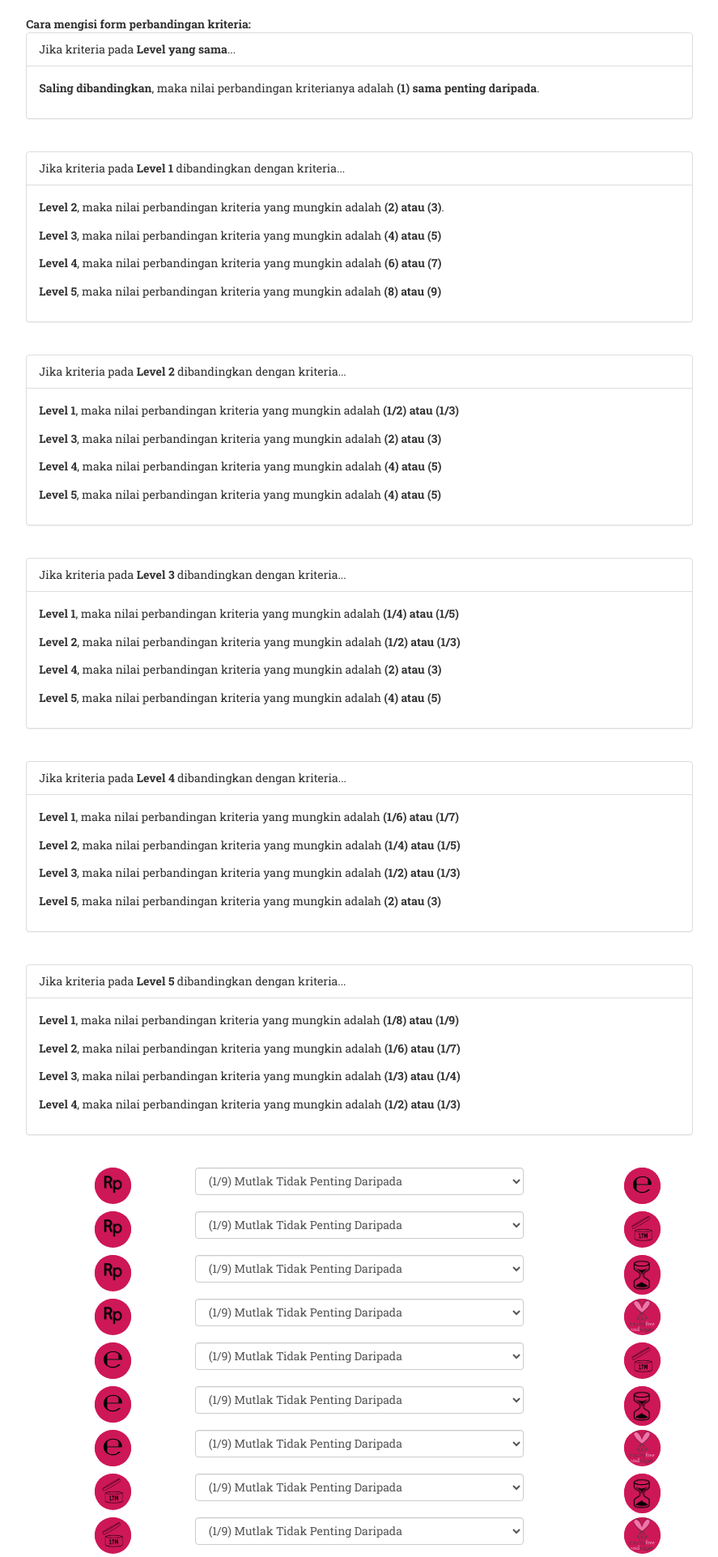
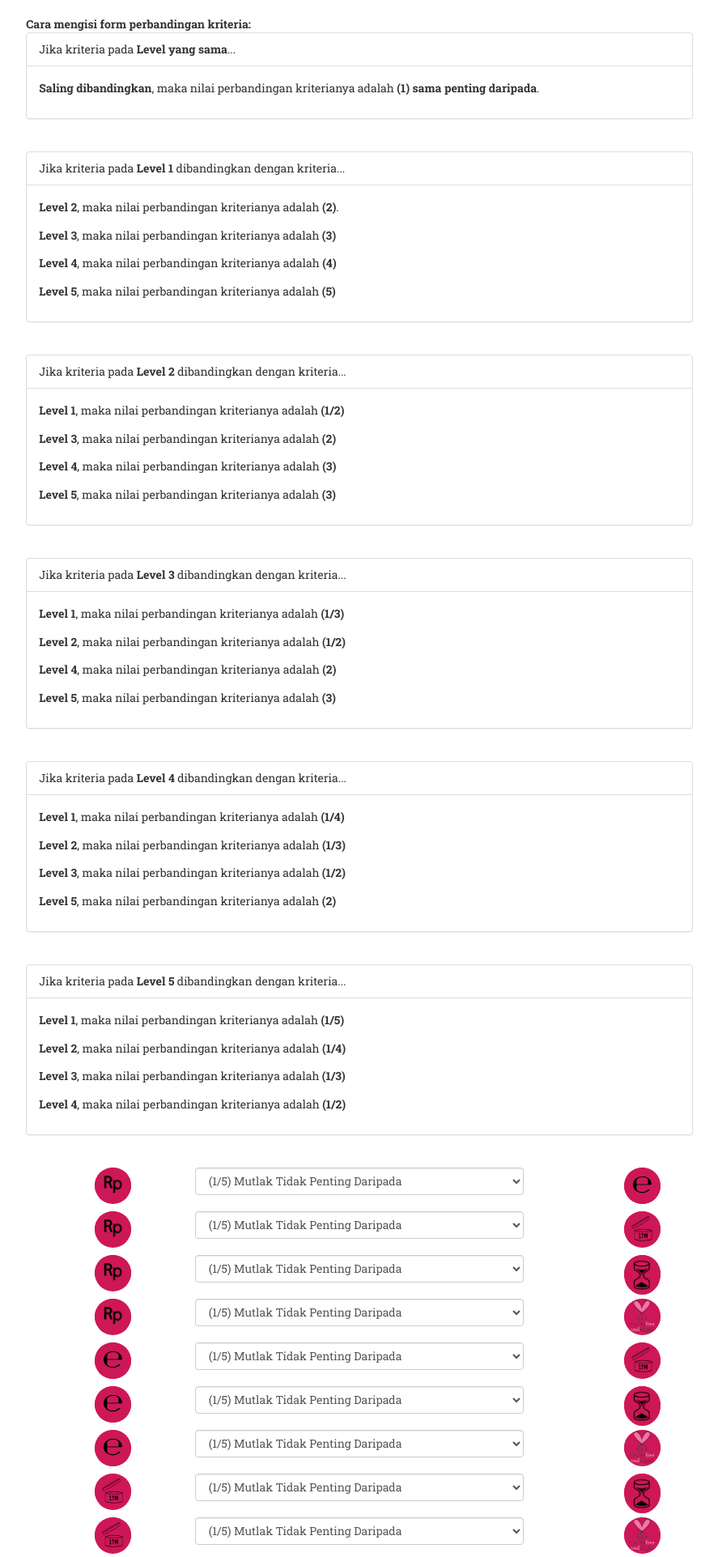
Before and after one commit to sukmadyu/lovelips, a Django app: page /ahp/input-kri/ in a window 1280 px wide. Shown: the part 986-2909 px from the top of the page at 81% size, without its empty margins (196-1083 px from the left). Run offline with Django 3.2, Linux system fonts and the light colour scheme; some libraries are stand-ins or nearby versions; some web fonts are replaced.

Commit message:
javascript worked

```diff
--- a/lovelips/forms.py
+++ b/lovelips/forms.py
@@ -59,23 +59,23 @@ class AHPForm(forms.ModelForm):
         }
 class AHPKriteriaForm(forms.ModelForm):
     PLANNING_CHOICES_WITH_TITLES = (
-        (1./9, '(1/9) Mutlak Tidak Penting Daripada'),
-        (1./8, '(1/8) DIANTARA Sangat dan Mutlak Tidak Penting Daripada'),
-        (1./7, '(1/7) Sangat Tidak Penting Daripada'),
-        (1./6, '(1/6) DIANTARA Tidak Penting dan Sangat Tidak Penting Daripada'),
-        (1./5, '(1/5) Tidak Penting Daripada'),
-        (1./4, '(1/4) DIANTARA Tidak Cukup dan Tidak Penting Daripada'),
-        (1./3, '(1/3) Tidak Cukup Penting Daripada'),
-        (1./2, '(1/2) DIANTARA Sama Penting dan Tidak Cukup Penting Daripada'),
+        (1./5, '(1/5) Mutlak Tidak Penting Daripada'),
+
+        (1./4, '(1/4) Sangat Tidak Penting Daripada'),
+
+        (1./3, '(1/3) Tidak Penting Daripada'),
+
+        (1./2, '(1/2) Tidak Cukup Penting Daripada'),
+
         (1, '(1) Sama Penting Daripada'),
-        (2, '(2) DIANTARA Sama Penting dan Cukup Penting Daripada'),
-        (3, '(3) Cukup Penting Daripada'),
-        (4, '(4) DIANTARA Cukup Penting dan Lebih Penting Daripada'),
-        (5, '(5) Lebih Penting Daripada'),
-        (6, '(6) DIANTARA Lebih Penting dan Sangat Lebih Penting Daripada'),
-        (7, '(7) Sangat Lebih Penting Daripada'),
-        (8, '(8) DIANTARA Sangat dan Mutlak Lebih Penting Daripada'),
-        (9, '(9) Mutlak Lebih Penting Daripada'),
+
+        (2, '(2) Cukup Penting Daripada'),
+
+        (3, '(3) Lebih Penting Daripada'),
+
+        (4, '(4) Sangat Lebih Penting Daripada'),
+
+        (5, '(5) Mutlak Lebih Penting Daripada'),
     )
 
 
--- a/templates/ahp/input-kri.html
+++ b/templates/ahp/input-kri.html
@@ -102,10 +102,10 @@
 									Jika kriteria pada <strong>Level 1</strong> dibandingkan dengan kriteria...
 								</div>
 								<div class="panel-body">
-									<p><strong>Level 2</strong>, maka nilai perbandingan kriteria yang mungkin adalah <strong>(2) atau (3)</strong>.</p>
-									<p><strong>Level 3</strong>, maka nilai perbandingan kriteria yang mungkin adalah <strong>(4) atau (5)</strong></p>
-									<p><strong>Level 4</strong>, maka nilai perbandingan kriteria yang mungkin adalah <strong>(6) atau (7)</strong></p>
-									<p><strong>Level 5</strong>, maka nilai perbandingan kriteria yang mungkin adalah <strong>(8) atau (9)</strong></p>
+									<p><strong>Level 2</strong>, maka nilai perbandingan kriterianya adalah <strong>(2)</strong>.</p>
+									<p><strong>Level 3</strong>, maka nilai perbandingan kriterianya adalah <strong>(3)</strong></p>
+									<p><strong>Level 4</strong>, maka nilai perbandingan kriterianya adalah <strong>(4)</strong></p>
+									<p><strong>Level 5</strong>, maka nilai perbandingan kriterianya adalah <strong>(5)</strong></p>
 								</div>
 							</div>
 						</div>
@@ -118,10 +118,10 @@
 									Jika kriteria pada <strong>Level 2</strong> dibandingkan dengan kriteria...
 								</div>
 								<div class="panel-body">
-									<p><strong>Level 1</strong>, maka nilai perbandingan kriteria yang mungkin adalah <strong>(1/2) atau (1/3)</strong></p>
-									<p><strong>Level 3</strong>, maka nilai perbandingan kriteria yang mungkin adalah <strong>(2) atau (3)</strong></p>
-									<p><strong>Level 4</strong>, maka nilai perbandingan kriteria yang mungkin adalah <strong>(4) atau (5)</strong></p>
-									<p><strong>Level 5</strong>, maka nilai perbandingan kriteria yang mungkin adalah <strong>(4) atau (5)</strong></p>
+									<p><strong>Level 1</strong>, maka nilai perbandingan kriterianya adalah <strong>(1/2)</strong></p>
+									<p><strong>Level 3</strong>, maka nilai perbandingan kriterianya adalah <strong>(2)</strong></p>
+									<p><strong>Level 4</strong>, maka nilai perbandingan kriterianya adalah <strong>(3)</strong></p>
+									<p><strong>Level 5</strong>, maka nilai perbandingan kriterianya adalah <strong>(3)</strong></p>
 								</div>
 							</div>
 						</div>
@@ -134,10 +134,10 @@
 									Jika kriteria pada <strong>Level 3</strong> dibandingkan dengan kriteria...
 								</div>
 								<div class="panel-body">
-									<p><strong>Level 1</strong>, maka nilai perbandingan kriteria yang mungkin adalah <strong>(1/4) atau (1/5)</strong></p>
-									<p><strong>Level 2</strong>, maka nilai perbandingan kriteria yang mungkin adalah <strong>(1/2) atau (1/3)</strong></p>
-									<p><strong>Level 4</strong>, maka nilai perbandingan kriteria yang mungkin adalah <strong>(2) atau (3)</strong></p>
-									<p><strong>Level 5</strong>, maka nilai perbandingan kriteria yang mungkin adalah <strong>(4) atau (5)</strong></p>
+									<p><strong>Level 1</strong>, maka nilai perbandingan kriterianya adalah <strong>(1/3)</strong></p>
+									<p><strong>Level 2</strong>, maka nilai perbandingan kriterianya adalah <strong>(1/2)</strong></p>
+									<p><strong>Level 4</strong>, maka nilai perbandingan kriterianya adalah <strong>(2)</strong></p>
+									<p><strong>Level 5</strong>, maka nilai perbandingan kriterianya adalah <strong>(3)</strong></p>
 								</div>
 							</div>
 						</div>
@@ -150,10 +150,10 @@
 									Jika kriteria pada <strong>Level 4</strong> dibandingkan dengan kriteria...
 								</div>
 								<div class="panel-body">
-									<p><strong>Level 1</strong>, maka nilai perbandingan kriteria yang mungkin adalah <strong>(1/6) atau (1/7)</strong></p>
-									<p><strong>Level 2</strong>, maka nilai perbandingan kriteria yang mungkin adalah <strong>(1/4) atau (1/5)</strong></p>
-									<p><strong>Level 3</strong>, maka nilai perbandingan kriteria yang mungkin adalah <strong>(1/2) atau (1/3)</strong></p>
-									<p><strong>Level 5</strong>, maka nilai perbandingan kriteria yang mungkin adalah <strong>(2) atau (3)</strong></p>
+									<p><strong>Level 1</strong>, maka nilai perbandingan kriterianya adalah <strong>(1/4)</strong></p>
+									<p><strong>Level 2</strong>, maka nilai perbandingan kriterianya adalah <strong>(1/3)</strong></p>
+									<p><strong>Level 3</strong>, maka nilai perbandingan kriterianya adalah <strong>(1/2)</strong></p>
+									<p><strong>Level 5</strong>, maka nilai perbandingan kriterianya adalah <strong>(2)</strong></p>
 								</div>
 							</div>
 						</div>
@@ -166,10 +166,10 @@
 									Jika kriteria pada <strong>Level 5</strong> dibandingkan dengan kriteria...
 								</div>
 								<div class="panel-body">
-									<p><strong>Level 1</strong>, maka nilai perbandingan kriteria yang mungkin adalah <strong>(1/8) atau (1/9)</strong></p>
-									<p><strong>Level 2</strong>, maka nilai perbandingan kriteria yang mungkin adalah <strong>(1/6) atau (1/7)</strong></p>
-									<p><strong>Level 3</strong>, maka nilai perbandingan kriteria yang mungkin adalah <strong>(1/3) atau (1/4)</strong></p>
-									<p><strong>Level 4</strong>, maka nilai perbandingan kriteria yang mungkin adalah <strong>(1/2) atau (1/3)</strong></p>
+									<p><strong>Level 1</strong>, maka nilai perbandingan kriterianya adalah <strong>(1/5)</strong></p>
+									<p><strong>Level 2</strong>, maka nilai perbandingan kriterianya adalah <strong>(1/4)</strong></p>
+									<p><strong>Level 3</strong>, maka nilai perbandingan kriterianya adalah <strong>(1/3)</strong></p>
+									<p><strong>Level 4</strong>, maka nilai perbandingan kriterianya adalah <strong>(1/2)</strong></p>
 								</div>
 							</div>
 						</div>
@@ -387,7 +387,134 @@
                     </div>
                 </div>
                 <br>
+
+                <div class="container">
+                <div class="row">
+                    <div class="col-lg-2"></div>
+                    <div class="col-lg-2">Price</div>
+                    <div class="col-lg-2">Berat</div>
+                    <div class="col-lg-2">PAO</div>
+                    <div class="col-lg-2">CF</div>
+                    <div class="col-lg-2">Time</div>
+
+                </div>
+                <div class="row">
+                    <div class="col-lg-2">Level 1</div>
+                    <div class="col-lg-2"><input type="radio" name="price" value="1"></div>
+                    <div class="col-lg-2"><input type="radio" name="berat" value="1"></div>
+                    <div class="col-lg-2"><input type="radio" name="pao" value="1"></div>
+                    <div class="col-lg-2"><input type="radio" name="cf" value="1"></div>
+                    <div class="col-lg-2"><input type="radio" name="time" value="1"></div>
+
+                </div>
+                <div class="row">
+                    <div class="col-lg-2">Level 2</div>
+                   <div class="col-lg-2"><input type="radio" name="price" value="2"></div>
+                    <div class="col-lg-2"><input type="radio" name="berat" value="2"></div>
+                    <div class="col-lg-2"><input type="radio" name="pao" value="2"></div>
+                    <div class="col-lg-2"><input type="radio" name="cf" value="2"></div>
+                    <div class="col-lg-2"><input type="radio" name="time" value="2"></div>
+
+                </div>
+                <div class="row">
+                    <div class="col-lg-2">Level 3</div>
+                    <div class="col-lg-2"><input type="radio" name="price" value="3"></div>
+                    <div class="col-lg-2"><input type="radio" name="berat" value="3"></div>
+                    <div class="col-lg-2"><input type="radio" name="pao" value="3"></div>
+                    <div class="col-lg-2"><input type="radio" name="cf" value="3"></div>
+                    <div class="col-lg-2"><input type="radio" name="time" value="3"></div>
+                </div>
+                <div class="row">
+                    <div class="col-lg-2">Level 4</div>
+                    <div class="col-lg-2"><input type="radio" name="price" value="4"></div>
+                    <div class="col-lg-2"><input type="radio" name="berat" value="4"></div>
+                    <div class="col-lg-2"><input type="radio" name="pao" value="4"></div>
+                    <div class="col-lg-2"><input type="radio" name="cf" value="4"></div>
+                    <div class="col-lg-2"><input type="radio" name="time" value="4"></div>
+
+                </div>
+                <div class="row">
+                    <div class="col-lg-2">Level 5</div>
+                    <div class="col-lg-2"><input type="radio" name="price" value="5"></div>
+                    <div class="col-lg-2"><input type="radio" name="berat" value="5"></div>
+                    <div class="col-lg-2"><input type="radio" name="pao" value="5"></div>
+                    <div class="col-lg-2"><input type="radio" name="cf" value="5"></div>
+                    <div class="col-lg-2"><input type="radio" name="time" value="5"></div>
+                    <a id="submit">submit</a>
+
+                </div>
+                </div>
             </form>
         </div>
     </div>
+        <script src="{% static 'js/jquery.js'%}"></script>
+        <script>
+            function kriteria(kiri,kanan){
+                if (kiri==kanan){
+                    return 1;
+                }else if (kiri==1){
+                    if (kanan==2){
+                        return 2;
+                    }else if(kanan==3){
+                        return 3;
+                    }else if(kanan==4){
+                        return 4;
+                    }else if(kanan==5){
+                        return 5;
+                    }
+                }else if (kiri==2){
+                    if (kanan==1){
+                        return 0.5;
+                    }else if(kanan==3){
+                        return 3;
+                    }else if(kanan==4){
+                        return 4;
+                    }else if(kanan==5){
+                        return 5;
+                    }
+                }else if (kiri==3){
+                    if (kanan==1){
+                        return 0.5;
+                    }else if(kanan==2){
+                        return 0.3333333333;
+                    }else if(kanan==4){
+                        return 4;
+                    }else if(kanan==5){
+                        return 5;
+                    }
+                }else if (kiri==4){
+                    if (kanan==1){
+                        return 0.25;
+                    }else if(kanan==2){
+                        return 0.3333333333;
+                    }else if(kanan==3){
+                        return 0.5;
+                    }else if(kanan==5){
+                        return 2;
+                    }
+                }else if (kiri==5){
+                    if (kanan==1){
+                        return 0.2;
+                    }else if(kanan==2){
+                        return 0.25;
+                    }else if(kanan==3){
+                        return 0.3333333333;
+                    }else if(kanan==4){
+                        return 0.5;
+                    }
+                }
+            }
+            $(function(){
+                $("#submit").click(function(){
+                    price=$('input[name=price]:checked').val();
+                    berat=$('input[name=berat]:checked').val();
+                    pao=$('input[name=pao]:checked').val();
+                    cf=$('input[name=cf]:checked').val();
+                    time=$('input[name=time]:checked').val();
+                    $("#id_kri_harga_isi").val(kriteria(price,berat));
+
+                });
+             });
+
+        </script>
 {% endblock %}
```
